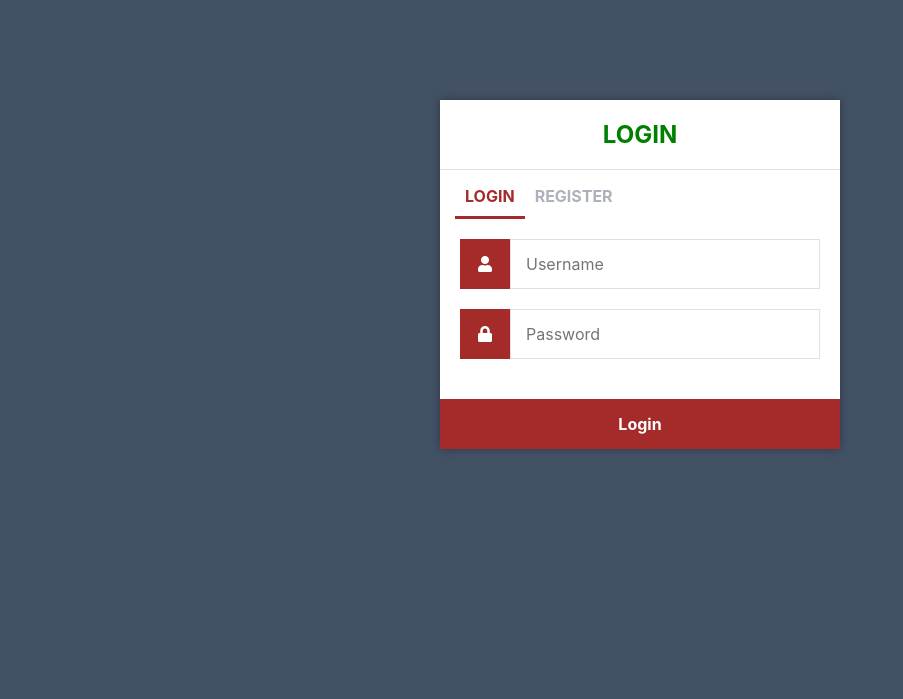
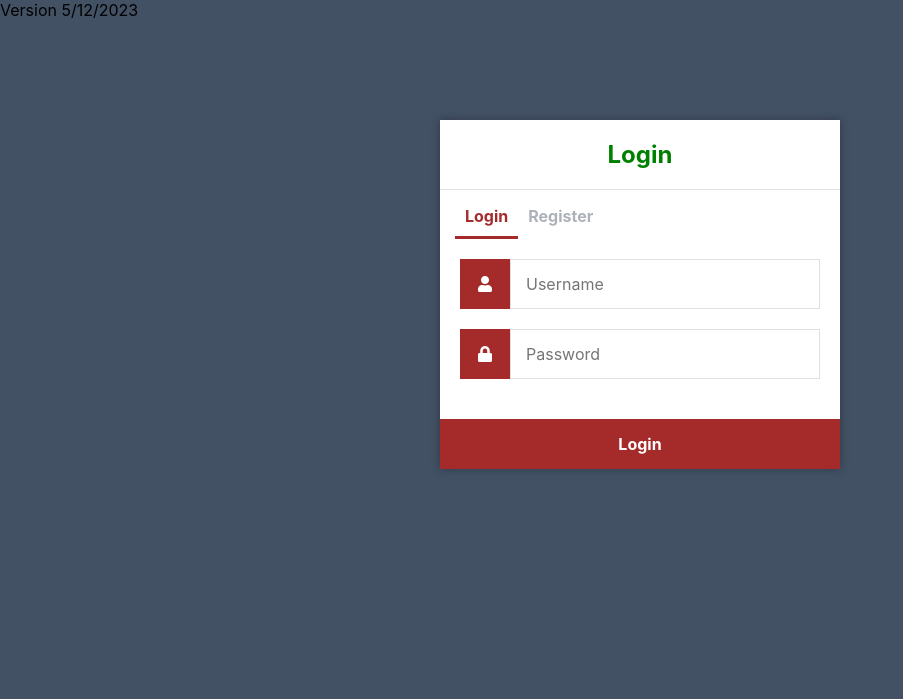
Before and after one commit to ritikanathani/BrewYork, a Flask app: page /login/ in a window 1280 px wide. Shown: the top 699 px of the page, without its empty margins (0-903 px from the left). Run offline with Flask 3, Linux system fonts and the light colour scheme.

Commit message:
Update index.html

```diff
--- a/FrontEnd/templates/index.html
+++ b/FrontEnd/templates/index.html
@@ -1,3 +1,5 @@
+Version 5/12/2023
+
 <!DOCTYPE html>
 <html>
 	<head>
@@ -8,10 +10,10 @@
 	</head>
 	<body>
 		<div class="login">
-			<h1>LOGIN</h1>
+			<h1>Login</h1>
 			<div class="links">
-				<a href="{{ url_for('login') }}" class="active">LOGIN</a>
-				<a href="{{ url_for('register') }}">REGISTER</a>
+				<a href="{{ url_for('login') }}" class="active">Login</a>
+				<a href="{{ url_for('register') }}">Register</a>
 			</div>
 			<form action="" method="post">
 				<label for="username">
```
